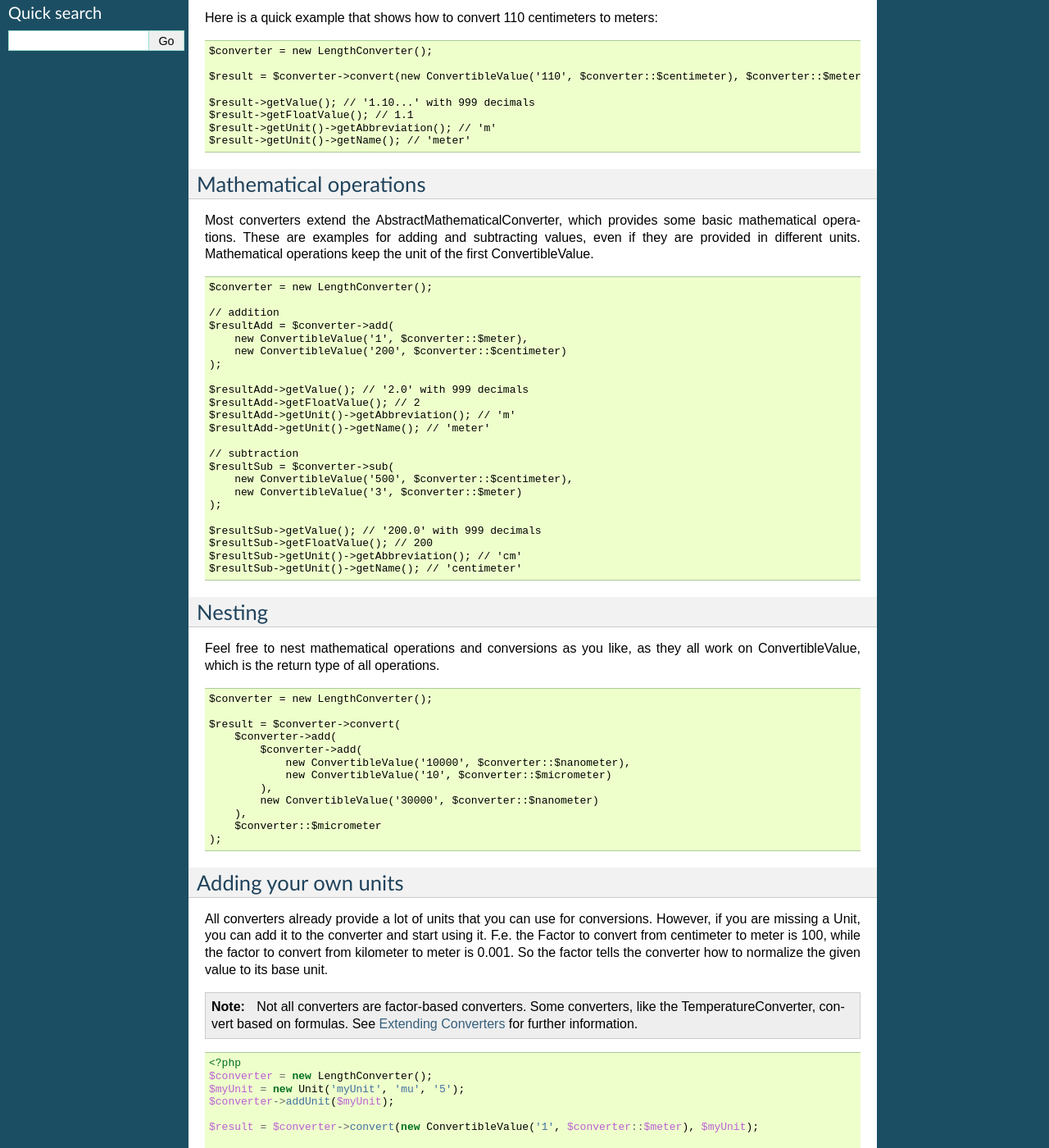
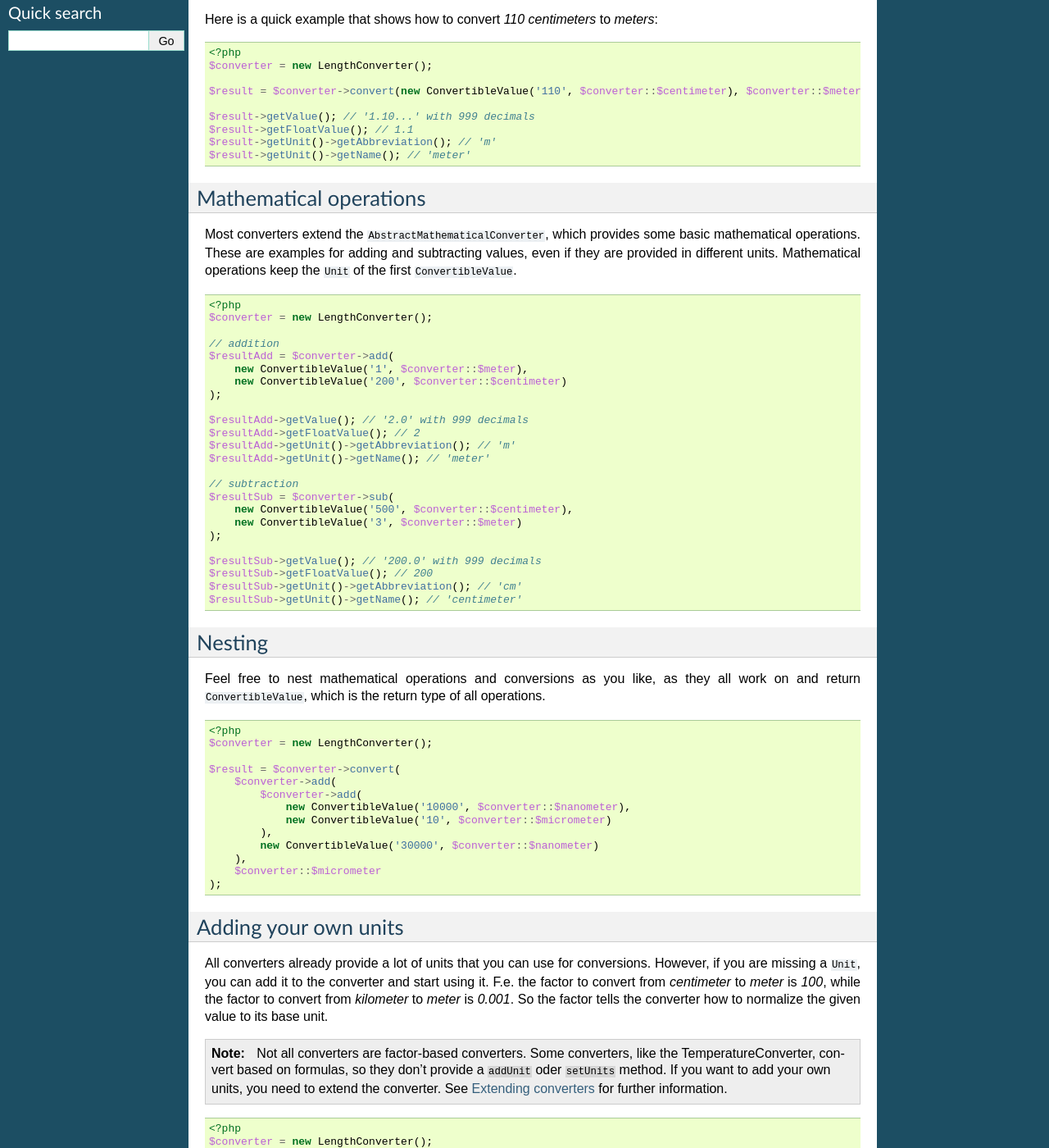
Before and after one commit to xyNNN/unicorn, a Sphinx documentation site: the page built from docs/source/converters.rst, in a window 1280 px wide and 1400 px high, scrolled down 391 px. Shown: the whole window at 82% size. Built offline with Sphinx 7.4.7, drawn with Linux system fonts in a browser that asks for light colours; some of the changed text lies outside the part shown.

Commit message:
working on docs

```diff
--- a/docs/source/converters.rst
+++ b/docs/source/converters.rst
@@ -9,9 +9,9 @@
 Converting
 ==========
 
-To convert a ConvertibleValue to another Unit, you have to call the convert method.
-The method works as follows: convert ``X of Unit Y`` to ``Unit Z``.
-The convert method returns a ConvertibleValue, that you can use for further operations.
+To convert a ``ConvertibleValue`` to another ``Unit``, you have to call the ``convert`` method.
+The method works as follows: convert `X of Unit Y` to `Unit Z`.
+The ``convert`` method returns a ``ConvertibleValue``, that you can use for further operations.
 Let's have a look at the convert methods signature:
 
 .. code-block:: php
@@ -24,10 +24,11 @@
      */
     public function convert(ConvertibleValue $from, Unit $to): ConvertibleValue;
 
-Here is a quick example that shows how to convert 110 centimeters to meters:
+Here is a quick example that shows how to convert `110 centimeters` to `meters`:
 
 .. code-block:: php
 
+    <?php
     $converter = new LengthConverter();
 
     $result = $converter->convert(new ConvertibleValue('110', $converter::$centimeter), $converter::$meter);
@@ -40,12 +41,13 @@
 Mathematical operations
 =======================
 
-Most converters extend the AbstractMathematicalConverter, which provides some basic mathematical operations.
+Most converters extend the ``AbstractMathematicalConverter``, which provides some basic mathematical operations.
 These are examples for adding and subtracting values, even if they are provided in different units.
-Mathematical operations keep the unit of the first ConvertibleValue.
+Mathematical operations keep the ``Unit`` of the first ``ConvertibleValue``.
 
 .. code-block:: php
 
+    <?php
     $converter = new LengthConverter();
 
     // addition
@@ -73,11 +75,13 @@
 Nesting
 =======
 
-Feel free to nest mathematical operations and conversions as you like, as they all work on ConvertibleValue, which
-is the return type of all operations.
+Feel free to nest mathematical operations and conversions as you like,
+as they all work on and return ``ConvertibleValue``,
+which is the return type of all operations.
 
 .. code-block:: php
 
+    <?php
     $converter = new LengthConverter();
 
     $result = $converter->convert(
@@ -95,13 +99,14 @@
 =====================
 
 All converters already provide a lot of units that you can use for conversions.
-However, if you are missing a Unit, you can add it to the converter and start using it.
-F.e. the Factor to convert from centimeter to meter is 100, while the factor to convert from kilometer to meter is 0.001.
+However, if you are missing a ``Unit``, you can add it to the converter and start using it.
+F.e. the factor to convert from `centimeter` to `meter` is `100`, while the factor to convert from `kilometer` to `meter` is `0.001`.
 So the factor tells the converter how to normalize the given value to its base unit.
 
 .. note:: Not all converters are factor-based converters.
-          Some converters, like the TemperatureConverter, convert based on formulas.
-          See `Extending Converters`_ for further information.
+          Some converters, like the TemperatureConverter, convert based on formulas, so they don't provide
+          a ``addUnit`` oder ``setUnits`` method. If you want to add your own units, you need to extend the converter.
+          See `Extending converters`_ for further information.
 
 .. code-block:: php
 
@@ -116,21 +121,128 @@
     $result->getFloatValue(); // 5
     $result->getUnit()->getAbbreviation(); // 'mu'
     $result->getUnit()->getName(); // 'myUnit'
-    ?>
 
-Extending Converters
+Extending converters
 ====================
+
+Not all converters are factor-based converters.
+Some converters, like the TemperatureConverter, convert based on formulas, so they don't provide a ``addUnit`` oder ``setUnits`` method.
+If you want to add your own units, you need to extend the converter.
+
+This example shows you how to extend the ``TemperatureConverter`` and how you add your own unit `myUnit`.
+The steps are:
+
+- Extend the ``TemperatureConverter``
+- Add your own Unit as static member variable `myUnit`
+- Call the parent constructor and afterwards initialize your own unit `myUnit`
+- Override the ``getName`` method and return your own name `mytemperature`
+- Override the ``normalize`` method and add a case for your own unit `myUnit`
+- Override the ``convertTo`` method and add a case for your own unit `myUnit`
+
+.. code-block:: php
+
+    <?php
+
+    namespace Xynnn\Unicorn\Converter;
+
+    use Xynnn\Unicorn\Model\Unit;
+    use Xynnn\Unicorn\Model\ConvertibleValue;
+
+    class MyOwnTemperatureConverter extends TemperatureConverter
+    {
+
+        /**
+         * @var Unit $myUnit Static instance for conversions
+         */
+        public static $myUnit;
+
+        /**
+         * LengthConverter constructor.
+         */
+        public function __construct()
+        {
+            parent::__construct();
+            $this->units[] = self::$myUnit = new Unit('MyUnit ', 'mu');
+        }
+
+        /**
+         * @return string Name of the converter
+         */
+        public function getName(): string
+        {
+            return 'unicorn.converter.mytemperature';
+        }
+
+        /**
+         * @param ConvertibleValue $cv The Convertible to be normalized
+         */
+        protected function normalize(ConvertibleValue $cv)
+        {
+            switch ($cv->getUnit()) {
+
+                case self::$fahrenheit:
+                    $value = bcdiv(bcmul(bcsub($cv->getValue(), '32', self::MAX_DECIMALS), '5', self::MAX_DECIMALS), '9', self::MAX_DECIMALS);
+                    break;
+
+                case self::$kelvin:
+                    $value = bcsub($cv->getValue(), '273.15', self::MAX_DECIMALS);
+                    break;
+
+                case self::$myUnit:
+                    $value = 1 * 1; // add your own formula
+                    break;
+
+                default:
+                    $value = $cv->getValue();
+
+            }
+
+            $cv->setValue($value);
+            $cv->setUnit($this->getBaseUnit());
+        }
+
+        /**
+         * @param ConvertibleValue $from The convertible to be converted
+         * @param Unit $to               Unit to which is to be converted
+         */
+        protected function convertTo(ConvertibleValue $from, Unit $to)
+        {
+            switch ($to) {
+
+                case self::$fahrenheit:
+                    $value = bcadd(bcdiv(bcmul($from->getValue(), '9', self::MAX_DECIMALS), '5', self::MAX_DECIMALS), '32', self::MAX_DECIMALS);
+                    break;
+
+                case self::$kelvin:
+                    $value = bcadd($from->getValue(), '273.15', self::MAX_DECIMALS);
+                    break;
+
+                case self::$myUnit:
+                    $value = 1 * 1; // add your own formula
+                    break;
+
+                default:
+                    $value = $from->getValue();
+
+            }
+
+            $from->setValue($value);
+            $from->setUnit($to);
+        }
+
+    }
 
 Converter Registry
 ==================
 
 If you need to use more than one converter in your project, but you don't want to inject every single converter, you can add a set
-of converters to the ConverterRegistry and inject the registry instead.
+of converters to the ``ConverterRegistry`` and inject the registry instead.
 
-The ConverterRegistry can be instantiated with an array of converters:
+The ``ConverterRegistry`` can be instantiated with an array of converters:
 
 .. code-block:: php
 
+    <?php
     $registry = new ConverterRegistry([
         new LengthConverter(),
         new CurrencyConverter(),
@@ -139,17 +251,19 @@
         new DataTransferConverter()
     ]);
 
-You can also add converters using the add method:
+You can also add converters using the ``add`` method:
 
 .. code-block:: php
 
+    <?php
     $registry = new ConverterRegistry();
     $registry->add(new LengthConverter());
 
-To get a converter instance from the ConverterRegistry, use the get method with the name of the converter:
+To get a converter instance from the ``ConverterRegistry``, use the ``get`` method with the name of the converter:
 
 .. code-block:: php
 
+    <?php
     $registry = new ConverterRegistry([
         new LengthConverter(),
         new CurrencyConverter()
--- a/docs/source/installation.rst
+++ b/docs/source/installation.rst
@@ -4,14 +4,14 @@
 Installation
 ============
 
-The recommended way to install Unicorn is using Composer.
+The recommended way to install `Unicorn` is using `Composer`.
 Run the following command in your project directory:
 
 .. code-block:: bash
 
     composer require xynnn/unicorn
 
-This requires you to have Composer installed globally, as explained
-in the installation_ chapter of the Composer documentation.
+This requires you to have `Composer` installed globally, as explained
+in the installation_ chapter of the `Composer` documentation.
 
 .. _installation: https://getcomposer.org/doc/00-intro.md
```
